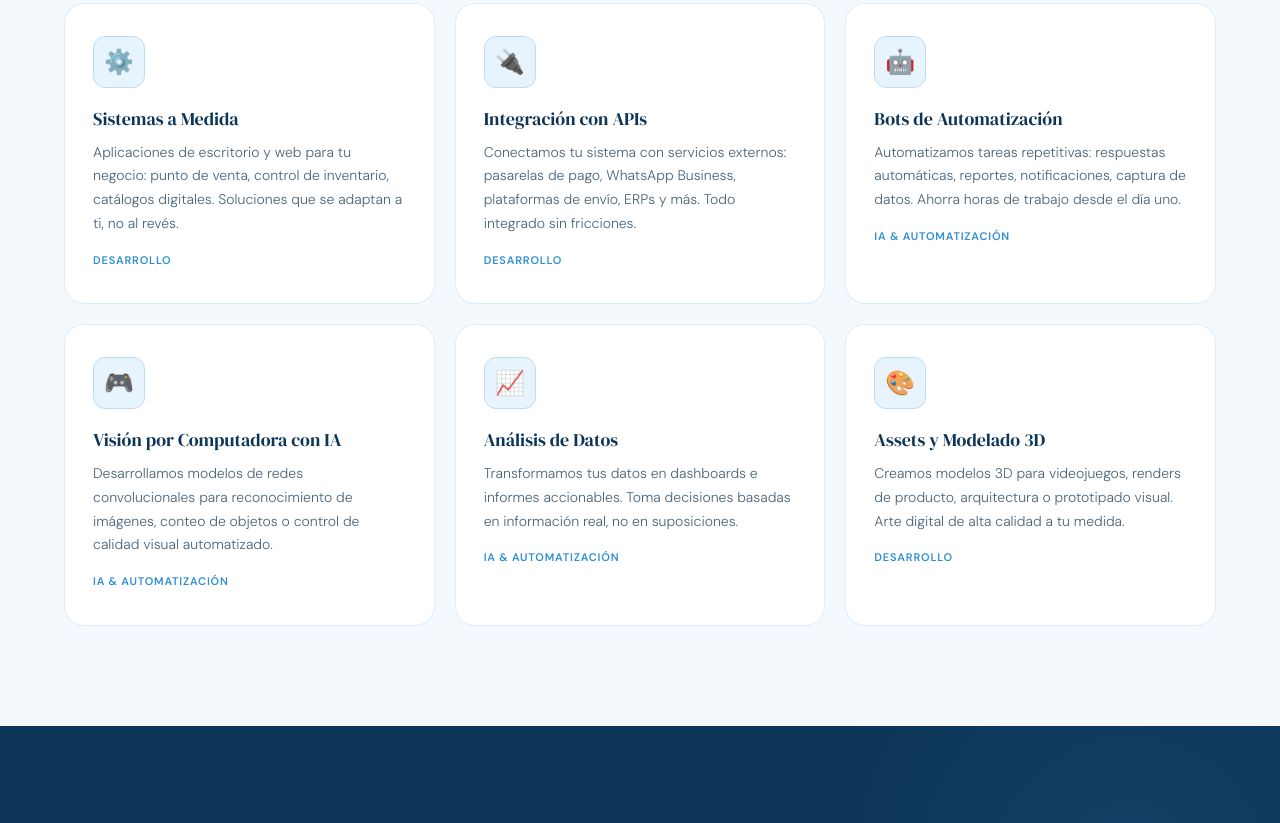
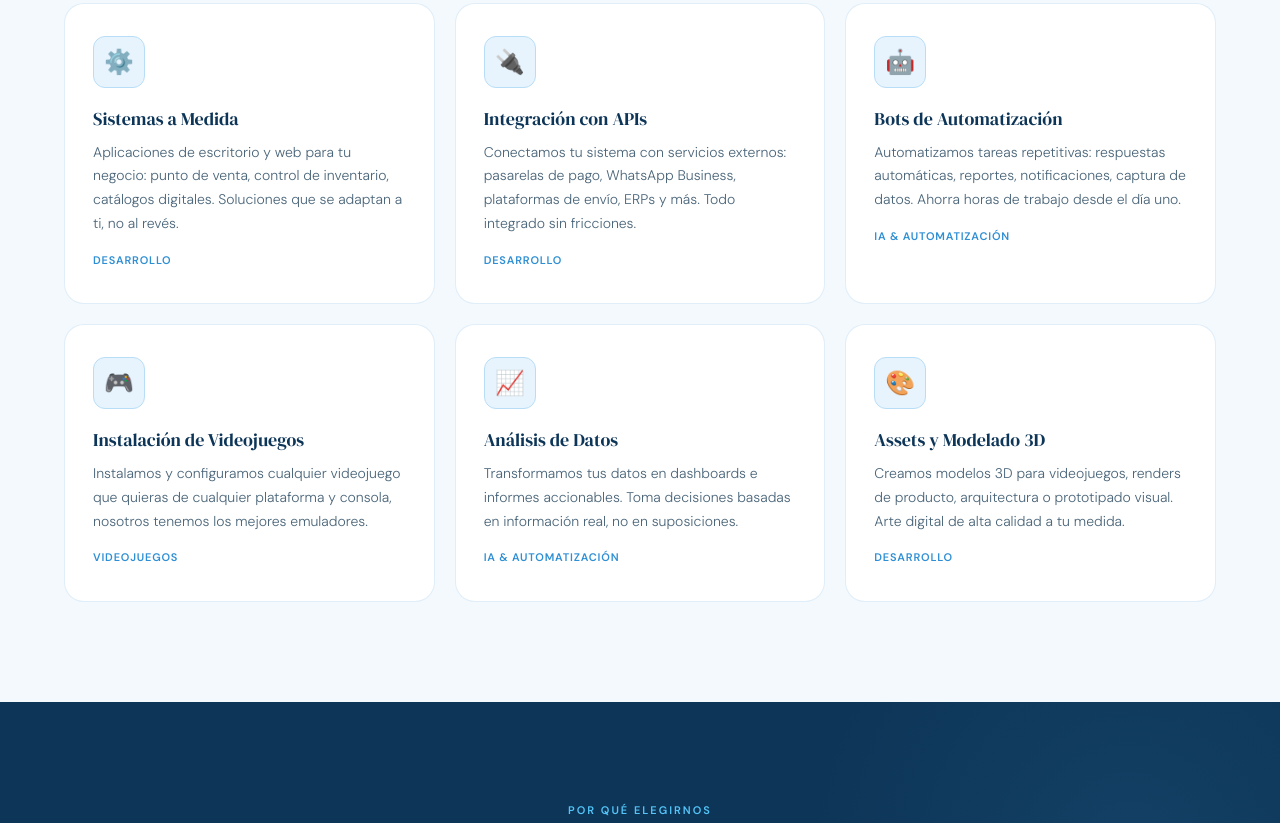
Before and after one commit to AquareDev/PixelWaves, a plain HTML site: page index.html in a window 1280 px wide. Shown: the part 2208-3031 px from the top of the page. Drawn offline with nearby package versions, Linux system fonts and the light colour scheme.

Commit message:
videojuegos

```diff
--- a/index.html
+++ b/index.html
@@ -116,6 +116,7 @@
         <button class="pill"        onclick="filterCards('redes',     this)" data-i18n="filter.networks">Redes</button>
         <button class="pill"        onclick="filterCards('desarrollo',this)" data-i18n="filter.dev">Desarrollo</button>
         <button class="pill"        onclick="filterCards('ia',        this)" data-i18n="filter.ai">IA & Automatización</button>
+        <button class="pill"        onclick="filterCards('videogames',this)" data-i18n="filter.videogames">Videojuegos</button>
       </div>
     </div>
 
@@ -214,7 +215,7 @@
         <div class="svc-icon-wrap">🎮</div>
         <div class="svc-name" data-i18n="svc.s13.name">Instalacion de videojuegos</div>
         <div class="svc-desc" data-i18n="svc.s13.desc">Instalamos y configuramos cualquier videojuego que quieras de cualquier plataforma y consola, nosotros tenemos los mejores emuladores.</div>
-        <span class="svc-tag" data-i18n="filter.ai">Videojuegos</span>
+        <span class="svc-tag" data-i18n="filter.videogames">Videojuegos</span>
       </div>
 
       <div class="svc-card reveal" data-cat="ia">
--- a/js/i18n.js
+++ b/js/i18n.js
@@ -62,8 +62,8 @@ const translations = {
     "svc.s11.desc": "Conectamos tu sistema con servicios externos: pasarelas de pago, WhatsApp Business, plataformas de envío, ERPs y más. Todo integrado sin fricciones.",
     "svc.s12.name": "Bots de Automatización",
     "svc.s12.desc": "Automatizamos tareas repetitivas: respuestas automáticas, reportes, notificaciones, captura de datos. Ahorra horas de trabajo desde el día uno.",
-    "svc.s13.name": "Visión por Computadora con IA",
-    "svc.s13.desc": "Desarrollamos modelos de redes convolucionales para reconocimiento de imágenes, conteo de objetos o control de calidad visual automatizado.",
+    "svc.s13.name": "Instalación de Videojuegos",
+    "svc.s13.desc": "Instalamos y configuramos cualquier videojuego que quieras de cualquier plataforma y consola, nosotros tenemos los mejores emuladores.",
     "svc.s14.name": "Análisis de Datos",
     "svc.s14.desc": "Transformamos tus datos en dashboards e informes accionables. Toma decisiones basadas en información real, no en suposiciones.",
     "svc.s15.name": "Assets y Modelado 3D",
@@ -171,8 +171,8 @@ const translations = {
     "svc.s11.desc": "We connect your system to external services: payment gateways, WhatsApp Business, shipping platforms, ERPs and more. Seamlessly integrated.",
     "svc.s12.name": "Automation Bots",
     "svc.s12.desc": "We automate repetitive tasks: automatic replies, reports, notifications, data capture. Save hours of work from day one.",
-    "svc.s13.name": "Computer Vision with AI",
-    "svc.s13.desc": "We develop convolutional network models for image recognition, object counting, or automated visual quality control.",
+    "svc.s13.name": "Video Game Installation",
+    "svc.s13.desc": "We install and set up any video game you want, on any platform or console—we have the best emulators.",
     "svc.s14.name": "Data Analysis",
     "svc.s14.desc": "We turn your data into actionable dashboards and reports. Make decisions based on real information, not guesswork.",
     "svc.s15.name": "3D Assets & Modeling",
```
